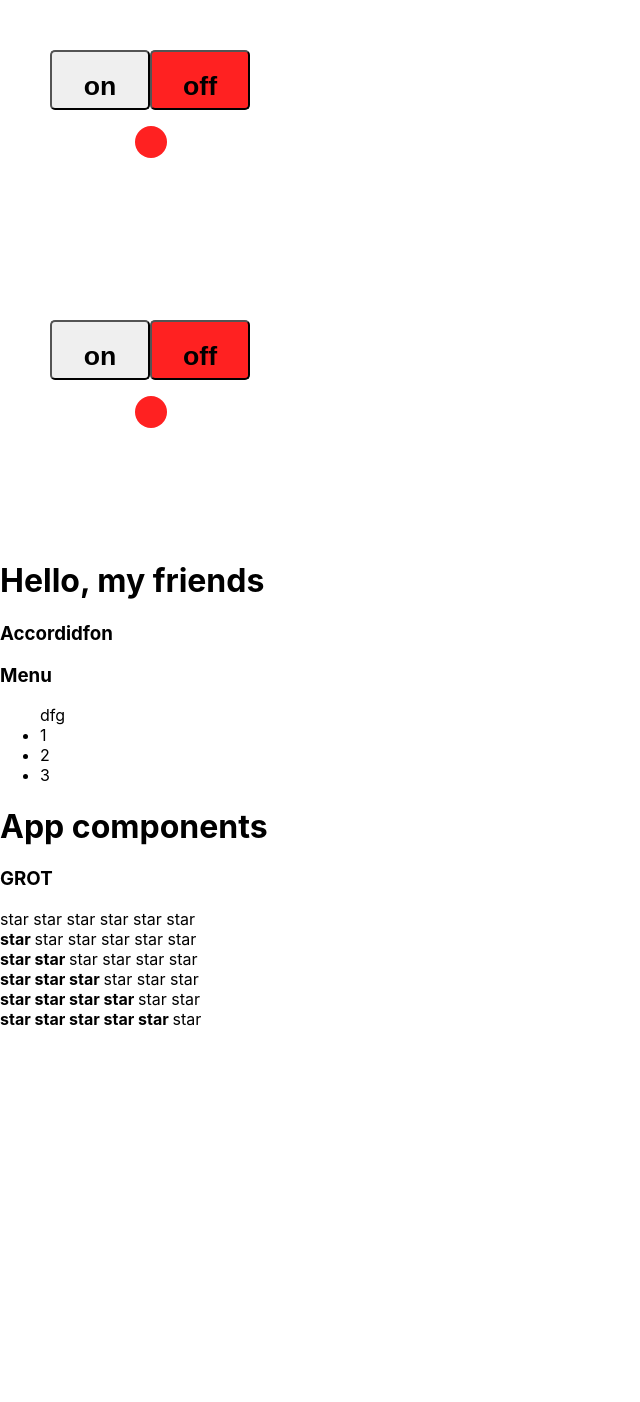
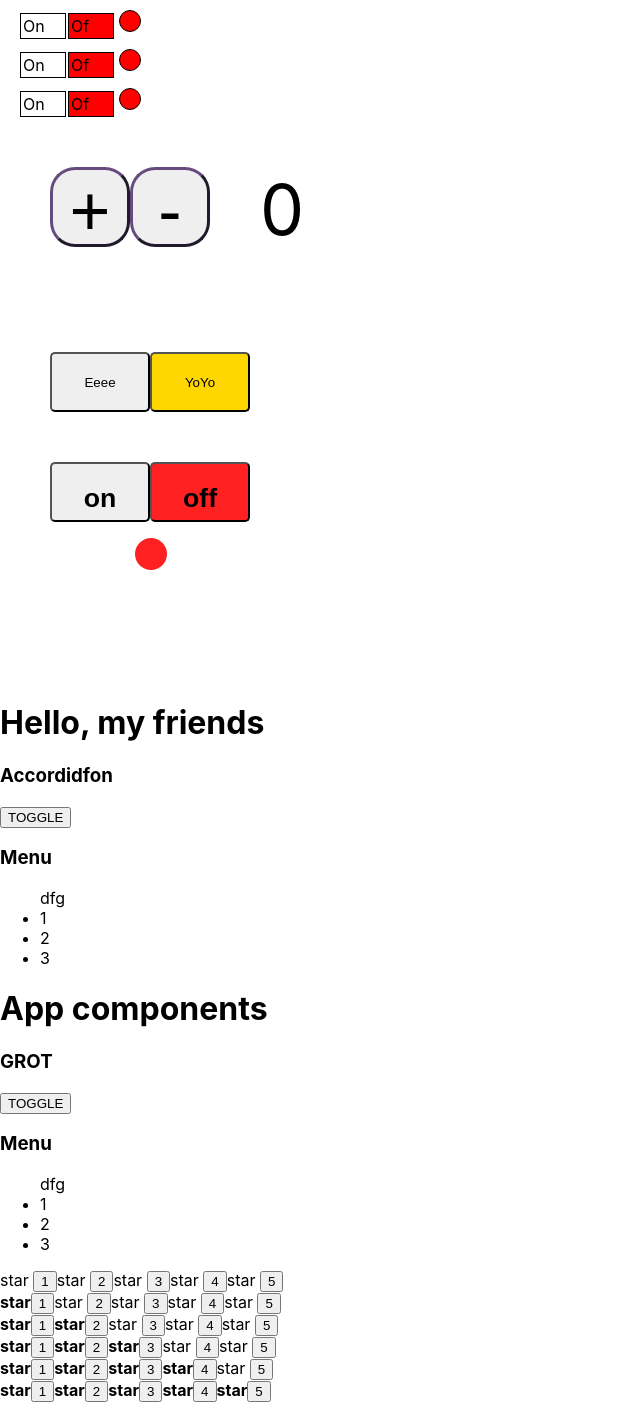
Before and after one commit to Maks-KaNDeR1/React-Kabzda, a React (Create React App) app: page / in a window 1280 px wide. Shown: the whole page, without its empty margins (0-640 px from the left). Before the commit the page ends 1029 px from the top, so only its background shows below. Built offline with nearby package versions, Linux system fonts and the light colour scheme.

Commit message:
onOff, switch

```diff
--- a/src/App.tsx
+++ b/src/App.tsx
@@ -1,32 +1,30 @@
-
-
-import React, { useState } from 'react';
-import logo from './logo.svg';
 import './App.css';
 import Rating from "./components/Rating/Rating";
 import Accordion from "./components/Accordion/Accordion";
+import Switch from './components/Switch/Switch';
+import Button from './components/Button/Button';
+import Counter from './components/Сounter/Сounter'
 import OnOff from './components/OnOff/OnOff';
 
 function App() {
-
-    // let [switch, setSwitch] = useState(false)
-
-
-
     return (
         <div>
             <OnOff />
             <OnOff />
-            <PageTitle title={"Hello, my friends"}/>
-            <Accordion titleValue={"Accordidfon"} collapsed={false}/>
-            <PageTitle title={"App components"}/>
-            <Accordion titleValue={"GROT"} collapsed={true}/>
-            <Rating value={0}/>
-            <Rating value={1}/>
-            <Rating value={2}/>
-            <Rating value={3}/>
-            <Rating value={4}/>
-            <Rating value={5}/>
+            <OnOff />
+            <Counter />
+            <Button />
+            <Switch />
+            <PageTitle title={"Hello, my friends"} />
+            <Accordion titleValue={"Accordidfon"} />
+            <PageTitle title={"App components"} />
+            <Accordion titleValue={"GROT"} />
+            <Rating />
+            <Rating value={1} />
+            <Rating value={2} />
+            <Rating value={3} />
+            <Rating value={4} />
+            <Rating value={5} />
         </div>
     );
 }
--- a/src/components/Accordion/Accordion.tsx
+++ b/src/components/Accordion/Accordion.tsx
@@ -1,30 +1,30 @@
-import React from "react";
+import React, { useState } from "react";
 
 type AccordionPropsType = {
     titleValue: string
-    collapsed: boolean
 }
 
 function Accordion(props: AccordionPropsType) {
     console.log("Accotdion rendering")
+
+    let [collapsed, setCollapsed] = useState(false)
+
+    const switchCollapsed = () => {
+        if (collapsed === false) {
+            setCollapsed(true)
+        } else {
+            setCollapsed(false)
+        }
+    }
+
     return <div>
         <AccordionTitle title={props.titleValue} />
+        <button
+            onClick={() => switchCollapsed()}
+        >TOGGLE</button>
         {/* {props.collapsed === false && <AccordionBody />} */}
-        {!props.collapsed && <AccordionBody />}
+        {!collapsed && <AccordionBody />}
     </div>
-
-    // function Accordion(props: AccordionPropsType) {
-    //     console.log("Accotdion rendering")
-    //     if (props.collapsed === true) {
-    //         return <div>
-    //             <AccordionTitle title={props.titleValue}/>
-    //             <AccordionBody/>
-    //         </div>
-    //     } else {
-    //         return <div>
-    //             <AccordionTitle title={props.titleValue}/>
-    //         </div>
-    //     }
 
 }
 
--- /dev/null
+++ b/src/components/Button/Button.tsx
@@ -0,0 +1,33 @@
+import React, { useState } from 'react'
+import '../Switch/Switch.css'
+
+
+function Button() {
+
+    let [switchOnOf, setSwitch] = useState(false)
+
+    const handleOnClick = () => {
+        setSwitch(true)
+    }
+
+    const handleOffClick = () => {
+        setSwitch(false)
+    }
+
+    return (
+        <div className='onOf'>
+            <button onClick={handleOnClick}
+                style={{ backgroundColor: switchOnOf ? 'blueviolet' : '' }}
+                className='button'
+            >Eeee
+            </button>
+            <button onClick={handleOffClick}
+                style={{ backgroundColor: switchOnOf ? '' : 'gold' }}
+                className='button'
+            >YoYo
+            </button>
+        </div>
+    )
+}
+
+export default Button
--- a/src/components/OnOff/OnOff.tsx
+++ b/src/components/OnOff/OnOff.tsx
@@ -1,95 +1,46 @@
-import './OnOff.css'
-import React, { useState } from 'react';
-
-// type SwitchOnPropsType = {
-//     handleOffClick: Function
-//     handleOnClick: Function
-// }
-
-// type SwitchOffPropsType = {
-//     handleOffClick: Function
-//     handleOnClick: Function
-
-// }
-
-// const SwitchOn = (props: SwitchOnPropsType) => {
-//     return (
-//         <div className='onOf'>
-//             <div>
-//                 <button
-//                     onClick={() => props.handleOnClick()}
-//                     className='button'
-//                     style={{ backgroundColor: 'rgb(48, 255, 29)' }}
-//                 >
-//                     <h1>on</h1>
-//                 </button>
-//                 <button
-//                     onClick={() => props.handleOnClick()}
-//                     className='button'
-//                     style={{ backgroundColor: 'rgb(255, 33, 33)' }}
-//                 >
-//                     <h1>off</h1>
-//                 </button>
-//             </div>
-//             <div className='roundOn'></div>
-//         </div>)
-// }
-
-// const SwitchOff = (props: SwitchOffPropsType) => {
-//     return (
-//         <div className='onOf'>
-//             <div>
-//                 <button
-//                     onClick={() => props.handleOnClick()}
-//                     className='button'
-//                     style={{ backgroundColor: 'rgb(48, 255, 29)' }}
-//                 >
-//                     <h1>on</h1>
-//                 </button>
-//                 <button
-//                     onClick={() => props.handleOffClick()}
-//                     className='button'
-//                     style={{ backgroundColor: 'rgb(255, 33, 33)' }}
-//                 >
-//                     <h1>off</h1>
-//                 </button>
-//             </div>
-//             <div className='roundOff'></div>
-//         </div>
-//     )
-// }
+import React, { useState } from 'react'
 
 function OnOff() {
 
-    const [switchOnOff, setSwitchOnOff] = useState(false)
-
-    let handleOffClick = () => {
-        setSwitchOnOff(false)
+    let [on, setOn] = useState(false)
+    const onStyle = {
+        width: '40px',
+        height: '20px',
+        border: '1px solid black',
+        display: 'inline-block',
+        marginLeft: '20px',
+        padding: '2px',
+        backgroundColor: on ? 'green' : 'white'
     }
-
-    let handleOnClick = () => {
-        setSwitchOnOff(true)
+    const offStyle = {
+        width: '40px',
+        height: '20px',
+        border: '1px solid black',
+        display: 'inline-block',
+        padding: '2px',
+        marginLeft: '2px',
+        backgroundColor: on ? 'white' : 'red'
+    }
+    const indicatorStyle = {
+        width: '20px',
+        height: '20px',
+        borderRadius: '25px',
+        border: '1px solid black',
+        display: 'inline-block',
+        marginLeft: '5px',
+        marginTop: '10px',
+        backgroundColor: on ? 'green' : 'red'
     }
 
     return (
-        <div className='onOf'>
-            <div>
-                <button
-                    onClick={() => handleOnClick()}
-                    className='button'
-                    style={{ backgroundColor: switchOnOff ? 'rgb(48, 255, 29)' : '' }}
-                >
-                    <h1>on</h1>
-                </button>
-                <button
-                    onClick={() => handleOffClick()}
-                    className='button'
-                    style={{ backgroundColor: switchOnOff ? '' : 'rgb(255, 33, 33)' }}
-                >
-                    <h1>off</h1>
-                </button>
-            </div>
-            <div className='roundOff'></div>
+        <div>
+            <div style={onStyle}
+                onClick={() => setOn(true)}
+            >On</div>
+            <div style={offStyle}
+                onClick={() => setOn(false)}
+            >Of</div>
+            <div style={indicatorStyle}></div>
         </div>
     )
 }
--- a/src/components/Rating/Rating.tsx
+++ b/src/components/Rating/Rating.tsx
@@ -1,19 +1,29 @@
-import React from 'react';
+import React, { useState } from 'react';
 
-type RatingPropsType = {
-    value: 0 | 1 | 2 | 3 | 4 | 5
-}
+// type RatingPropsType = {
+//     value: 0 | 1 | 2 | 3 | 4 | 5
+// }
 
-function Rating(props: RatingPropsType) {
+function Rating(props: any) {
     console.log("Rating rendering")
+
+    let [selected, setSelected] = useState(false)
+
+    const switchStar = () => {
+        if (selected === true) {
+            return <span><b>star</b></span>
+        } else {
+            return <span>star </span>
+        }
+    }
+
     return (
         <div>
-             <Star selected={ props.value > 0}/>
-             <Star selected={ props.value > 1}/>
-             <Star selected={ props.value > 2}/>
-             <Star selected={ props.value > 3}/>
-             <Star selected={ props.value > 4}/>
-             <Star selected={ props.value > 5}/>
+             <Star selected={ props.value > 0}/><button onClick={ () => switchStar()}>1</button>
+             <Star selected={ props.value > 1}/><button>2</button>
+             <Star selected={ props.value > 2}/><button>3</button>
+             <Star selected={ props.value > 3}/><button>4</button>
+             <Star selected={ props.value > 4}/><button>5</button>
 
         </div>
     )
@@ -26,7 +36,7 @@ type StarPropsType = {
 function Star(props: StarPropsType) {
     console.log("Star rendering")
     if (props.selected === true) {
-        return <span><b>star </b></span>
+        return <span><b>star</b></span>
     } else {
         return <span>star </span>
     }
--- a/src/components/OnOff/OnOff.css
+++ b/src/components/Switch/Switch.css
@@ -13,18 +13,9 @@
 
 }
 
-.roundOff {
+.roundOnOff {
   width: 10em;
   height: 10em;
   clip-path: circle(1em at 10% 20%);
-  background: rgb(255, 33, 33);
   padding-left: 850px;
 }
-
-.roundOn {
-  width: 10em;
-  height: 10em;
-  clip-path: circle(1em at 10% 20%);
-  background: rgb(48, 255, 29);
-  padding-left: 850px;
-}
--- /dev/null
+++ b/src/components/Switch/Switch.tsx
@@ -0,0 +1,108 @@
+import './Switch.css'
+import React, { useState } from 'react';
+
+// type SwitchOnPropsType = {
+//     handleOffClick: Function
+//     handleOnClick: Function
+// }
+
+// type SwitchOffPropsType = {
+//     handleOffClick: Function
+//     handleOnClick: Function
+
+// }
+//
+// const SwitchOn = (props: SwitchOnPropsType) => {
+//     return (
+//         <div className='onOf'>
+//             <div>
+//                 <button
+//                     onClick={() => props.handleOnClick()}
+//                     className='button'
+//                     style={{ backgroundColor: 'rgb(48, 255, 29)' }}
+//                 >
+//                     <h1>on</h1>
+//                 </button>
+//                 <button
+//                     onClick={() => props.handleOnClick()}
+//                     className='button'
+//                     style={{ backgroundColor: 'rgb(255, 33, 33)' }}
+//                 >
+//                     <h1>off</h1>
+//                 </button>
+//             </div>
+//             <div className='roundOn'></div>
+//         </div>)
+// }
+
+// const SwitchOff = (props: SwitchOffPropsType) => {
+//     return (
+//         <div className='onOf'>
+//             <div>
+//                 <button
+//                     onClick={() => props.handleOnClick()}
+//                     className='button'
+//                     style={{ backgroundColor: 'rgb(48, 255, 29)' }}
+//                 >
+//                     <h1>on</h1>
+//                 </button>
+//                 <button
+//                     style={{ backgroundColor: 'rgb(255, 33, 33)' }}
+//                 >
+//                     <h1>off</h1>
+//                 </button>
+//             </div>
+//             <div className='roundOff'></div>
+//         </div>
+//     )
+// }
+
+function Switch() {
+
+    const [switchOnOff, setSwitchOnOff] = useState(false)
+
+    const handleOffClick = () => {
+        setSwitchOnOff(false)
+    }
+
+    const handleOnClick = () => {
+        setSwitchOnOff(true)
+    }
+
+    const handleOnOffClick = () => {
+        if (switchOnOff === false) {
+            setSwitchOnOff(true)
+        } else {
+            setSwitchOnOff(false)
+        }
+    }
+
+    return (
+        <div className='onOf'>
+            <div>
+                <button
+                    onClick={() => handleOnClick()}
+                    className='button'
+                    style={{ backgroundColor: switchOnOff ? 'rgb(48, 255, 29)' : '' }}
+                >
+                    <h1>on</h1>
+                </button>
+                <button
+                    onClick={() => handleOffClick()}
+                    className='button'
+                    style={{ backgroundColor: switchOnOff ? '' : 'rgb(255, 33, 33)' }}
+                >
+                    <h1>off</h1>
+                </button>
+            </div>
+            <div
+                onClick={() => handleOnOffClick()}
+                className='roundOnOff'
+                style={{ backgroundColor: switchOnOff ? 'rgb(48, 255, 29)' : 'rgb(255, 33, 33)' }}
+            >
+            </div>
+        </div>
+    )
+}
+
+export default Switch
--- /dev/null
+++ b/src/components/Сounter/counter.module.css
@@ -0,0 +1,17 @@
+
+
+.button {
+    font-size: 70px;
+    width: 80px;
+    height: 80px;
+    border-radius: 25px;
+    border-color: rgb(102, 76, 126);
+    border-width: 3px;
+}
+
+.count {
+font-size: 70px;
+padding-left: 50px;
+background: 2px solid black ;
+
+}
--- /dev/null
+++ b/src/components/Сounter/Сounter.tsx
@@ -0,0 +1,32 @@
+import React, { useState } from 'react'
+import styles from './counter.module.css'
+function Сounter() {
+
+    let [counter, setCounter] = useState(0)
+
+    const inscrement = () => {
+        setCounter(counter + 1)
+    }
+
+    const decrement = () => {
+        setCounter(counter - 1)
+    }
+
+    return (
+        <div style={{ padding: '50px' }}>
+            <button
+                className={styles.button}
+                onClick={inscrement}
+            > +
+            </button>
+            <button
+                className={styles.button}
+                onClick={decrement}
+            > -
+            </button>
+            <span className={styles.count} >{counter}</span>
+        </div>
+    )
+}
+
+export default Сounter
```
